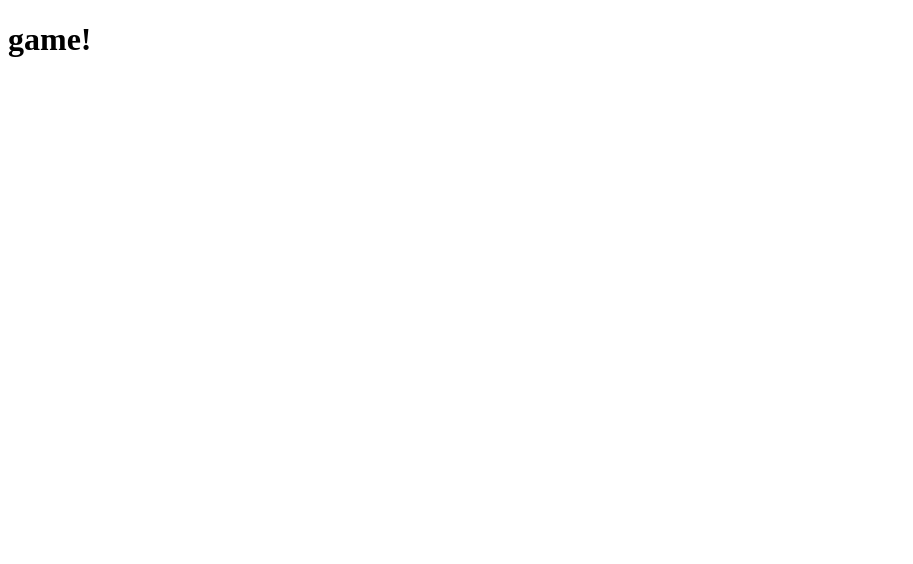
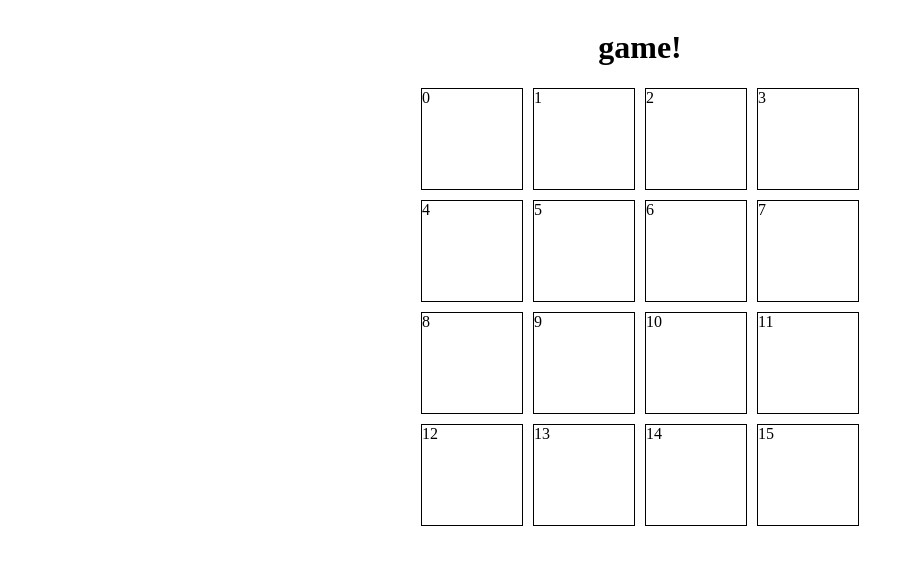
Before and after one commit to andrey-fanin/peek-a-cat, a Vue app: page / in a window 1280 px wide. Shown: the top 564 px of the page, without its empty margins (0-913 px from the left). Built offline with nearby package versions, Linux system fonts and the light colour scheme.

Commit message:
refactor card component

```diff
--- a/package.json
+++ b/package.json
@@ -19,6 +19,7 @@
     "eslint": "^8.49.0",
     "eslint-plugin-vue": "^9.17.0",
     "prettier": "^3.0.3",
+    "sass": "^1.68.0",
     "vite": "^4.4.9"
   }
 }
--- a/src/App.vue
+++ b/src/App.vue
@@ -1,5 +1,34 @@
-<script setup></script>
+<script setup>
+import Card from '@/components/Card.vue'
+
+const cardList = Array.from({ length: 16 }, (x, i) => i++)
+</script>
 
 <template>
-  <h1>game!</h1>
+  <div class="wrapper">
+    <h1>game!</h1>
+    <section class="game-board">
+      <Card v-for="card in cardList" :key="card" :order="card" />
+    </section>
+  </div>
 </template>
+
+<style scoped lang="scss">
+.wrapper {
+  display: flex;
+  flex-direction: column;
+
+  h1 {
+    margin-inline: auto;
+  }
+}
+
+.game-board {
+  width: calc(102px * 4 + 10px * 3);
+  gap: 10px;
+  margin-inline: auto;
+  display: flex;
+  flex: 1 1 25%;
+  flex-wrap: wrap;
+}
+</style>
--- /dev/null
+++ b/src/components/Card.vue
@@ -0,0 +1,15 @@
+<script setup>
+defineProps({ order: Number })
+</script>
+
+<template>
+  <div class="card">{{ order }}</div>
+</template>
+
+<style scoped>
+.card {
+  width: 100px;
+  height: 100px;
+  border: 1px solid #000;
+}
+</style>
```
Also changed, not shown: 1 other file (tests, documents, lock files or other folders).
